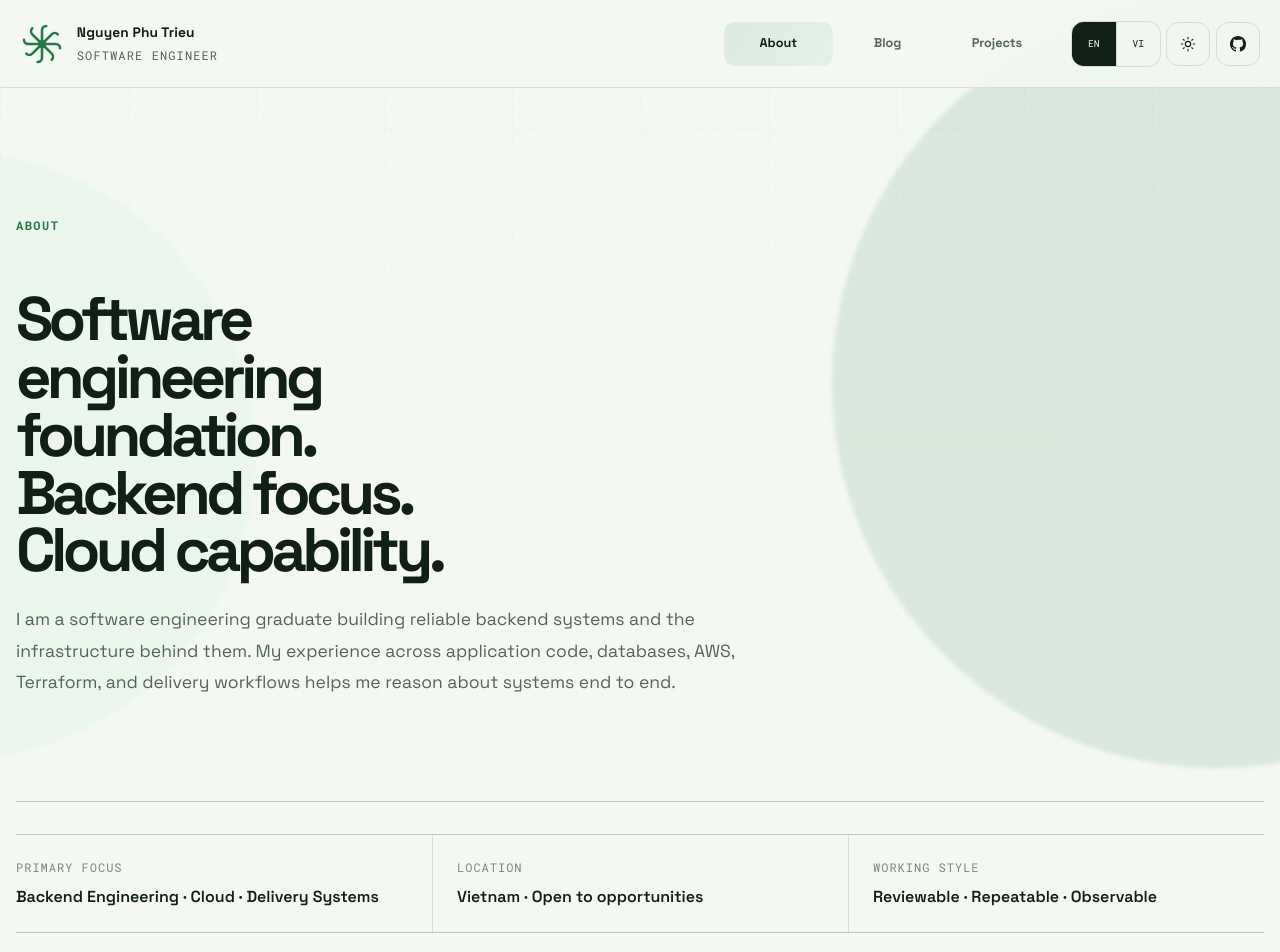
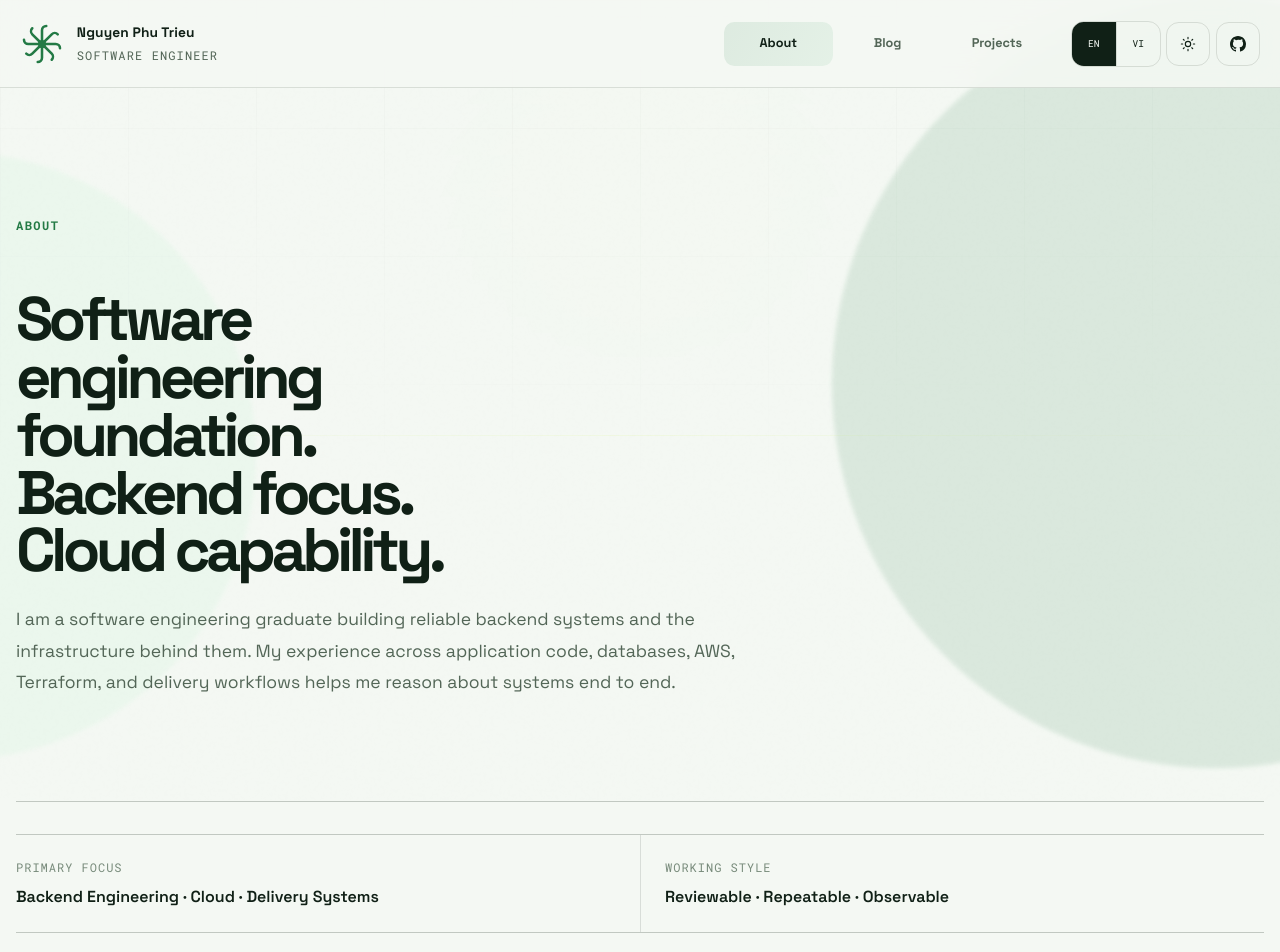
Before and after one commit to TrieuNguyenPhu/portfolio, a Next.js app: page /about in a window 1280 px wide. Shown: the top 952 px of the page. Built offline with nearby package versions, Linux system fonts and the light colour scheme.

Commit message:
content: remove public location references

```diff
--- a/app/about/page.tsx
+++ b/app/about/page.tsx
@@ -11,7 +11,6 @@ const copy = {
     heading: "Software engineering foundation. Backend focus. Cloud capability.",
     lede: "I am a software engineering graduate building reliable backend systems and the infrastructure behind them. My experience across application code, databases, AWS, Terraform, and delivery workflows helps me reason about systems end to end.",
     focus: "Primary focus", focusValue: "Backend Engineering · Cloud · Delivery Systems",
-    location: "Location", locationValue: "Vietnam · Open to opportunities",
     approach: "Working style", approachValue: "Reviewable · Repeatable · Observable",
     experienceLabel: "WORK EXPERIENCE",
     experienceTitle: "Hands-on experience across backend, cloud, and delivery systems.",
@@ -43,7 +42,6 @@ const copy = {
     heading: "Nền tảng kỹ thuật phần mềm. Trọng tâm backend. Năng lực cloud.",
     lede: "Tôi tốt nghiệp kỹ thuật phần mềm và xây dựng hệ thống backend đáng tin cậy cùng hạ tầng vận hành phía sau. Kinh nghiệm về mã nguồn ứng dụng, cơ sở dữ liệu, AWS, Terraform và delivery giúp tôi nhìn hệ thống từ đầu đến cuối.",
     focus: "Trọng tâm", focusValue: "Backend Engineering · Cloud · Hệ thống Delivery",
-    location: "Địa điểm", locationValue: "Việt Nam · Sẵn sàng cho cơ hội mới",
     approach: "Cách làm việc", approachValue: "Có thể review · Tái lập · Quan sát",
     experienceLabel: "KINH NGHIỆM LÀM VIỆC",
     experienceTitle: "Kinh nghiệm thực tế về backend, cloud và hệ thống triển khai.",
@@ -86,7 +84,6 @@ export default function AboutPage() {
 
       <dl className="about-facts" data-reveal>
         <div><dt>{t.focus}</dt><dd>{t.focusValue}</dd></div>
-        <div><dt>{t.location}</dt><dd>{t.locationValue}</dd></div>
         <div><dt>{t.approach}</dt><dd>{t.approachValue}</dd></div>
       </dl>
 
--- a/app/globals.css
+++ b/app/globals.css
@@ -939,7 +939,7 @@ body { font-size: var(--type-body); line-height: 1.6; }
 .contact-socials { grid-column: 3; grid-row: 1 / 3; }
 
 @media (min-width: 48rem) {
-  .about-facts { grid-template-columns: repeat(3, minmax(0, 1fr)); }
+  .about-facts { grid-template-columns: repeat(2, minmax(0, 1fr)); }
   .about-facts > div + div { border-left: 1px solid var(--rule); padding-left: 1.5rem; }
   .project-archive-grid { grid-template-columns: repeat(2, minmax(0, 1fr)); }
 }
--- a/app/page.tsx
+++ b/app/page.tsx
@@ -22,7 +22,7 @@ const copy = {
     writingLabel: "ENGINEERING NOTES", writingTitle: "I document the reasoning behind the implementation.",
     writingText: "Concise notes turn project decisions into knowledge another engineer can review and reuse.", read: "Read the article",
     contactLabel: "WORK TOGETHER", contactTitle: "Need an engineer who understands both the application and the platform?",
-    contactText: "Vietnam · Open to software engineering, backend, cloud infrastructure, and platform opportunities.",
+    contactText: "Open to software engineering, backend, cloud infrastructure, and platform opportunities.",
     contactProjects: "Review my projects", contactAction: "Start a conversation",
   },
   vi: {
@@ -36,7 +36,7 @@ const copy = {
     writingLabel: "GHI CHÉP KỸ THUẬT", writingTitle: "Tôi ghi lại lập luận phía sau phần triển khai.",
     writingText: "Ghi chép ngắn gọn biến quyết định trong dự án thành tri thức kỹ sư khác có thể review và tái sử dụng.", read: "Đọc bài viết",
     contactLabel: "HỢP TÁC", contactTitle: "Bạn cần một kỹ sư hiểu cả ứng dụng lẫn platform?",
-    contactText: "Việt Nam · Sẵn sàng cho cơ hội software engineering, backend, cloud infrastructure và platform.",
+    contactText: "Sẵn sàng cho cơ hội software engineering, backend, cloud infrastructure và platform.",
     contactProjects: "Xem dự án của tôi", contactAction: "Bắt đầu trao đổi",
   },
 } as const;
--- a/app/site-footer.tsx
+++ b/app/site-footer.tsx
@@ -17,7 +17,7 @@ const copy = {
     projects: "Projects",
     about: "About",
     blog: "Blog",
-    status: "VIETNAM · OPEN TO OPPORTUNITIES",
+    status: "OPEN TO SOFTWARE ENGINEERING OPPORTUNITIES",
   },
   vi: {
     name: "Nguyễn Phú Triệu",
@@ -29,7 +29,7 @@ const copy = {
     projects: "Dự án",
     about: "Giới thiệu",
     blog: "Blog",
-    status: "VIỆT NAM · SẴN SÀNG CHO CƠ HỘI MỚI",
+    status: "SẴN SÀNG CHO CƠ HỘI KỸ THUẬT PHẦN MỀM",
   },
 } as const;
 
@@ -62,7 +62,7 @@ export default function SiteFooter() {
         </nav>
       </div>
       <div className="footer-bottom">
-        <span>© 2026 {t.name} · VIETNAM</span>
+        <span>© 2026 {t.name}</span>
         <span className="footer-signal"><i /> {t.status}</span>
         <a href="#top">{t.backToTop}</a>
       </div>
```
